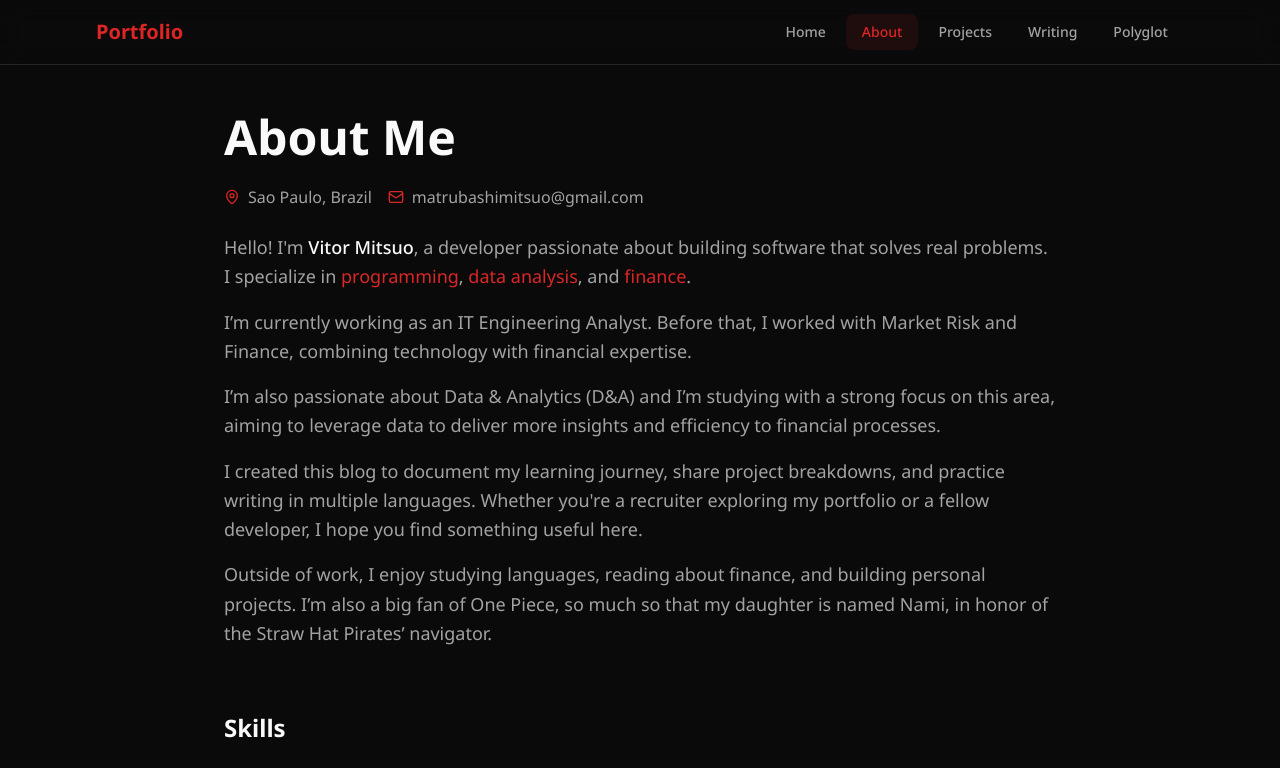
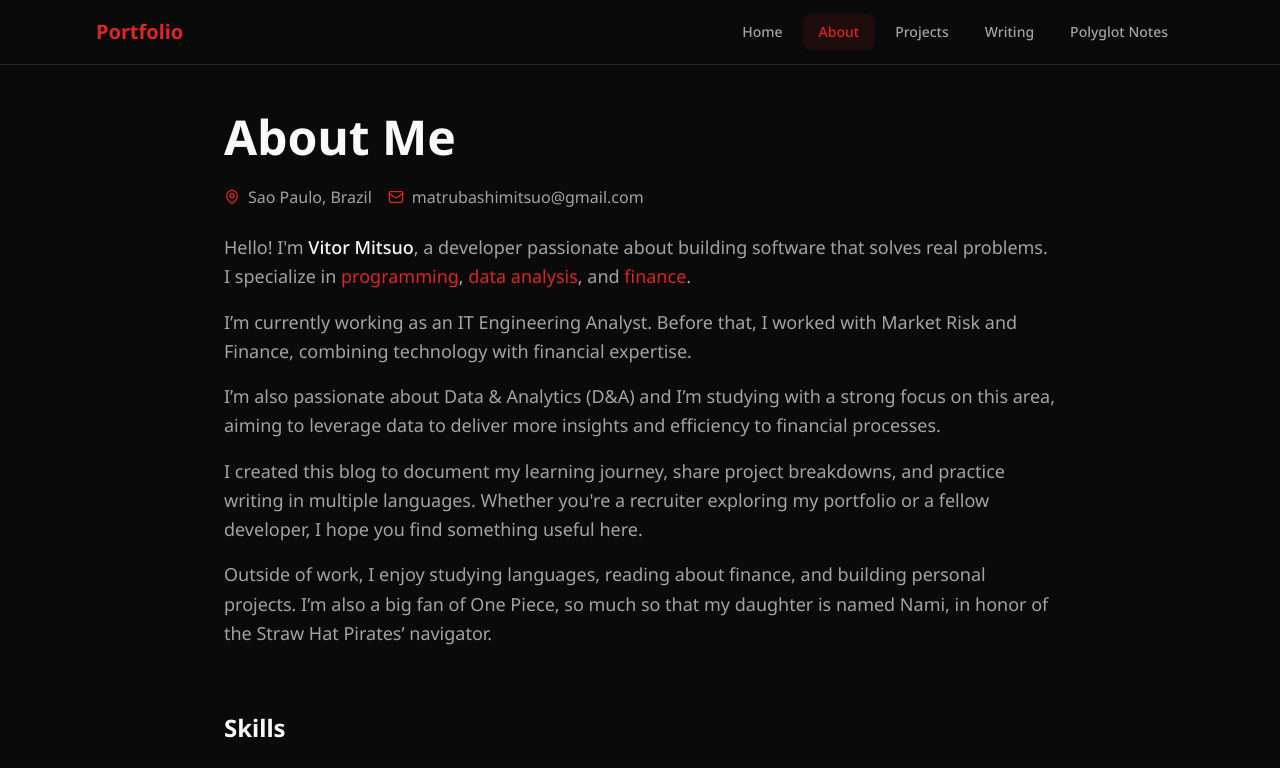
Before and after one commit to vitor-mitsuo-matrubashi/blog-portfolio, a Next.js app: page /about in a window 1280 px wide. Shown: the top 768 px of the page. Built offline with nearby package versions, Linux system fonts and the light colour scheme.

Commit message:
Change Polyglot to Polyglot Notes in header

```diff
--- a/src/components/Header.tsx
+++ b/src/components/Header.tsx
@@ -48,7 +48,7 @@ const navigationItems: NavItem[] = [
   { label: "About", href: "/about" },
   { label: "Projects", href: "/projects" },
   { label: "Writing", href: "/writing" },
-  { label: "Polyglot", href: "/polyglot" },
+  { label: "Polyglot Notes", href: "/polyglot" },
 ];
 
 // ------------------------------------
```
